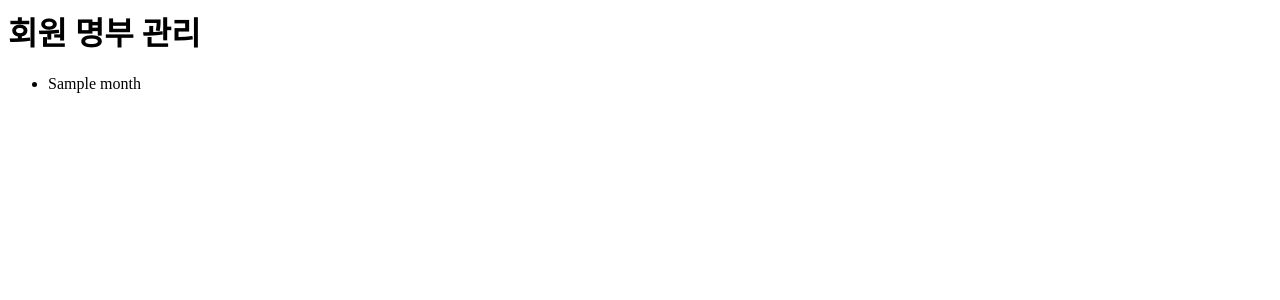
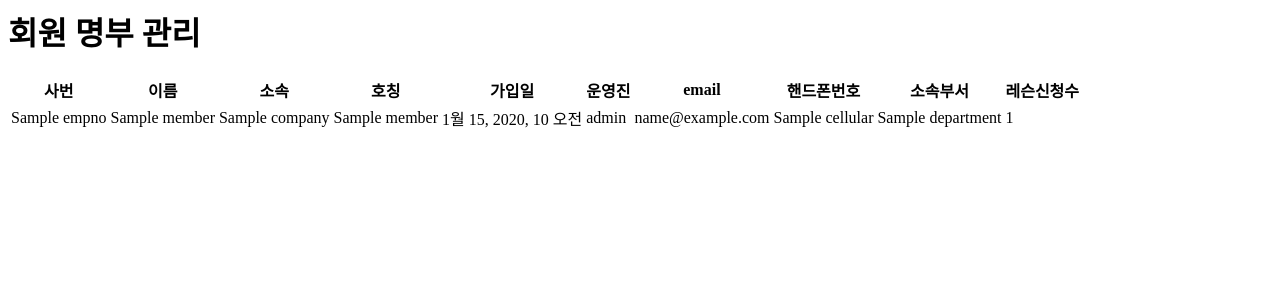
Before and after one commit to great/pyclassic, a Django app: template templates/members.html in a window 1280 px wide. Shown: the top 300 px of the page. Run offline with Django 3.2, Linux system fonts and the light colour scheme; the template is opened without the code that fills it: most values are stand-ins (such as "Sample title", 1, 10 or a date in 2020).

Commit message:
implemented fetch data from member table.

```diff
--- a/templates/members.html
+++ b/templates/members.html
@@ -4,10 +4,39 @@
 </head>
 <body>
 <h1>회원 명부 관리</h1>
-<ul>
-	{% for member in members %}
-		<li>{{round.month}}</li>
-	{% endfor %}
-</ul>
-<body>
+
+{% if members %}
+    <table>
+		<tr>
+			<th>사번</th>
+			<th>이름</th>
+			<th>소속</th>
+			<th>호칭</th>
+			<th>가입일</th>
+			<th>운영진</th>
+			<th>email</th>
+			<th>핸드폰번호</th>
+			<th>소속부서</th>
+			<th>레슨신청수</th>
+		</tr>
+    {% for member in members %}
+		<tr>
+			<td>{{member.empno}}</td>
+			<td>{{member.name}}</td>
+			<td>{{member.company}}</td>
+			<td>{{member.title}}</td>
+			<td>{{member.join_date}}</td>
+			<td>{{member.club_role}}</td>
+			<td>{{member.email}}</td>
+			<td>{{member.cellular}}</td>
+			<td>{{member.department}}</td>
+			<td>{{member.lesson_count}}</td>
+		</tr>
+    {% endfor %}
+    </table>
+{% else %}
+    <p>No members.</p>
+{% endif %}
+
+</body>
 </html>
```
Also changed, not shown: basis/models.py (+20 -6 lines), basis/views.py (+33 -4 lines), urls.py (+4 -3 lines).
